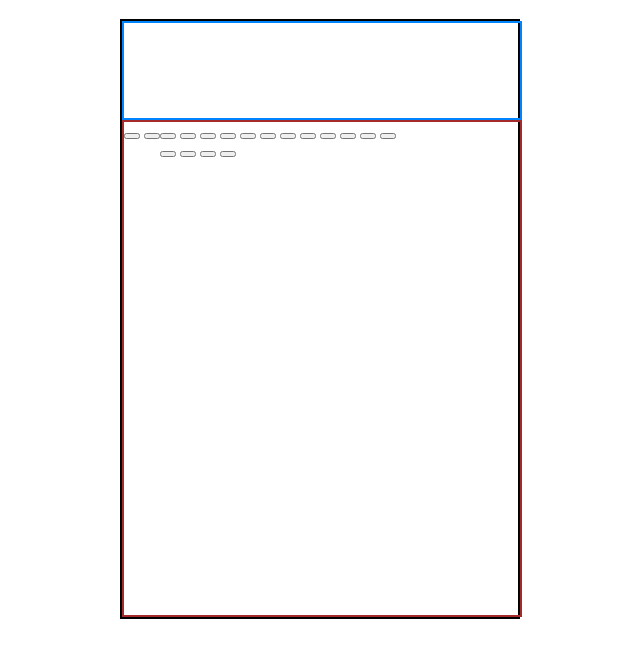
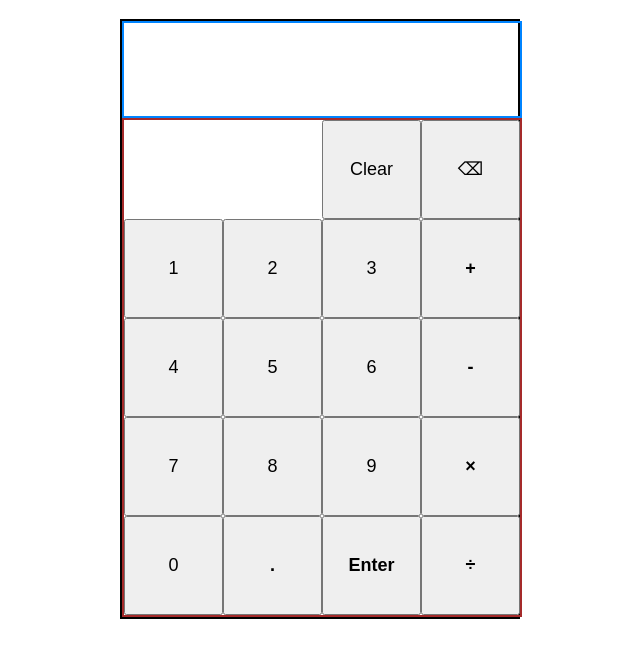
Before and after one commit to Helium999/calculator, a plain HTML site: page index.html in a window 1280 px wide. Shown: the part 69-726 px from the top of the page, without its empty margins (320-960 px from the left). Drawn offline with Linux system fonts and the light colour scheme.

Commit message:
Arrange the buttons and fill text

```diff
--- a/index.html
+++ b/index.html
@@ -14,30 +14,30 @@
         <div id="buttonsPanel">
 
             <div class="delKeysPanel">
-                <button id="cls"></button>
-                <button id="backspace"></button>
+                <button id="cls">Clear</button>
+                <button id="backspace">⌫</button>
             </div>
 
             <div class="otherButtons">
                 <div class="numberButtons">
-                    <button id="one"></button>
-                    <button id="two"></button>
-                    <button id="three"></button>
-                    <button id="four"></button>
-                    <button id="five"></button>
-                    <button id="six"></button>
-                    <button id="seven"></button>
-                    <button id="eight"></button>
-                    <button id="nine"></button>
-                    <button id="zero"></button>
-                    <button id="decimal"></button>
-                    <button id="enter"></button>
+                    <button id="one">1</button>
+                    <button id="two">2</button>
+                    <button id="three">3</button>
+                    <button id="four">4</button>
+                    <button id="five">5</button>
+                    <button id="six">6</button>
+                    <button id="seven">7</button>
+                    <button id="eight">8</button>
+                    <button id="nine">9</button>
+                    <button id="zero">0</button>
+                    <button id="decimal"><strong>.</strong></button>
+                    <button id="enter"><strong>Enter</strong></button>
                 </div>
                 <div class="operators">
-                    <button id="plus"></button>
-                    <button id="minus"></button>
-                    <button id="multiply"></button>
-                    <button id="divide"></button>
+                    <button id="plus"><strong>+</strong></button>
+                    <button id="minus"><strong>-</strong></button>
+                    <button id="multiply"><strong>×</strong></button>
+                    <button id="divide"><strong>÷</strong></button>
                 </div>
             </div>
         </div>
--- a/style.css
+++ b/style.css
@@ -28,8 +28,34 @@ body {
 
 #buttonsPanel {
     display: flex;
+    flex-direction: column;
     width: 400px;
     height: 500px;
     box-sizing: border-box;
     border: 2px solid brown;
 }
+
+button {
+    width: 99px;
+    height: 99px;
+    font-size: large;
+}
+
+.delKeysPanel {
+    display:flex;
+    justify-content: flex-end;
+}
+
+.otherButtons {
+    display:flex;
+}
+
+.numberButtons {
+    display:flex;
+    flex-wrap: wrap;
+}
+
+.operators {
+    display:flex;
+    flex-direction: column;
+}
```
